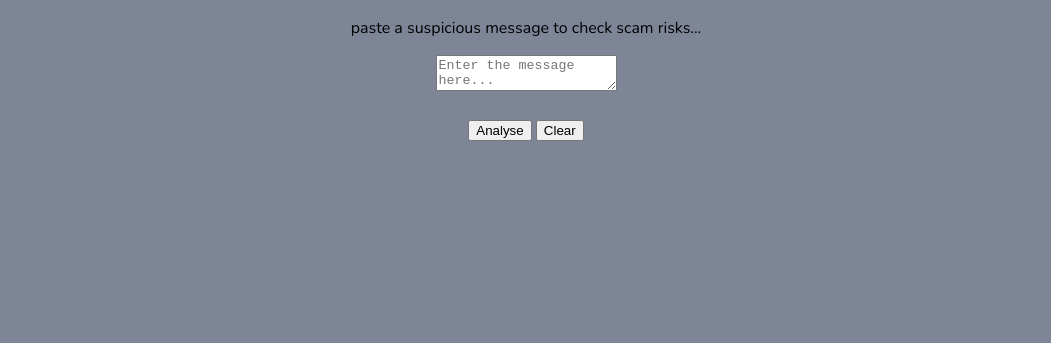
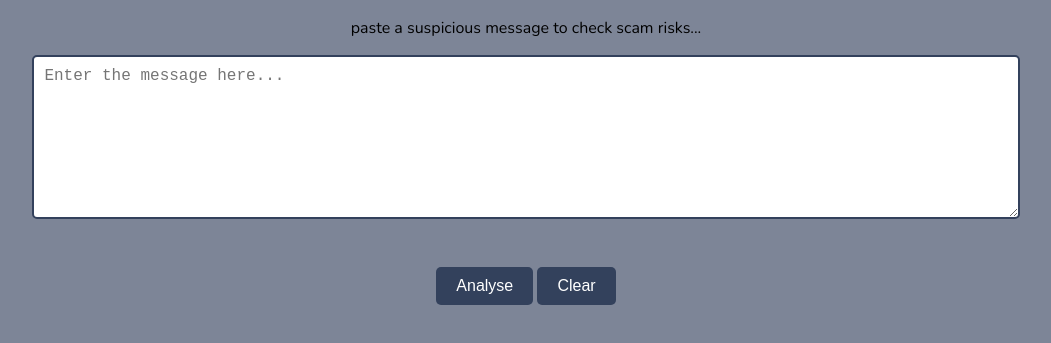
Before and after one commit to Arni-codes/thinker_hack, a plain HTML site: page index.html in a window 1280 px wide. Shown: the part 139-482 px from the top of the page, without its empty margins (114-1165 px from the left). Drawn offline with nearby package versions, Linux system fonts and the light colour scheme; a web font is replaced by a local one.

Commit message:
added css

```diff
--- a/style.css
+++ b/style.css
@@ -9,3 +9,37 @@ h1{
     font-size: 3em;
     margin-bottom: 20px;
 }
+textarea{
+    width: 80%;
+    height: 140px;
+    padding: 10px;
+    font-size: 16px;
+    border: 2px solid #33415C;
+    border-radius: 5px;
+    margin-bottom: 20px;
+}
+button{
+    background-color: #33415C;
+    color: white;
+    border: none;
+    padding: 10px 20px;
+    font-size: 16px;
+    border-radius: 5px;
+    cursor: pointer;
+}
+button:hover{
+    background-color: #0353A4;
+}
+#result{
+    margin-top: 25px;
+    font-size: 18px;
+}
+.low{
+    color: green;
+}
+.medium{
+    color: orange;
+}
+.high{
+    color: red;
+}
```
